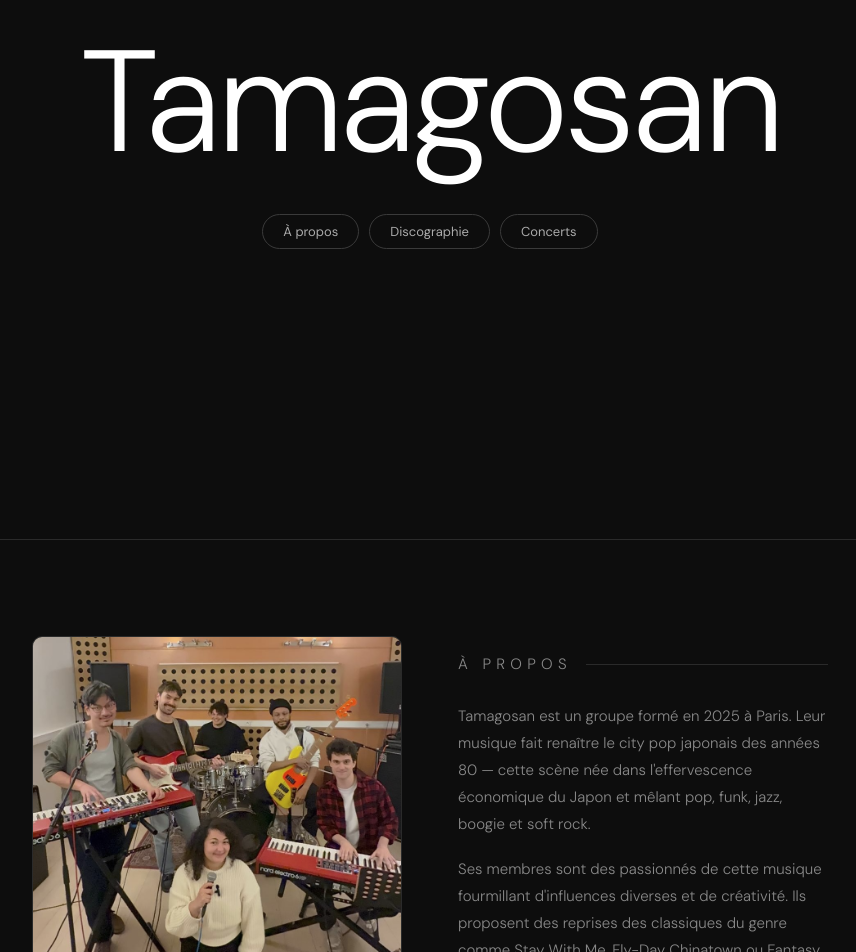
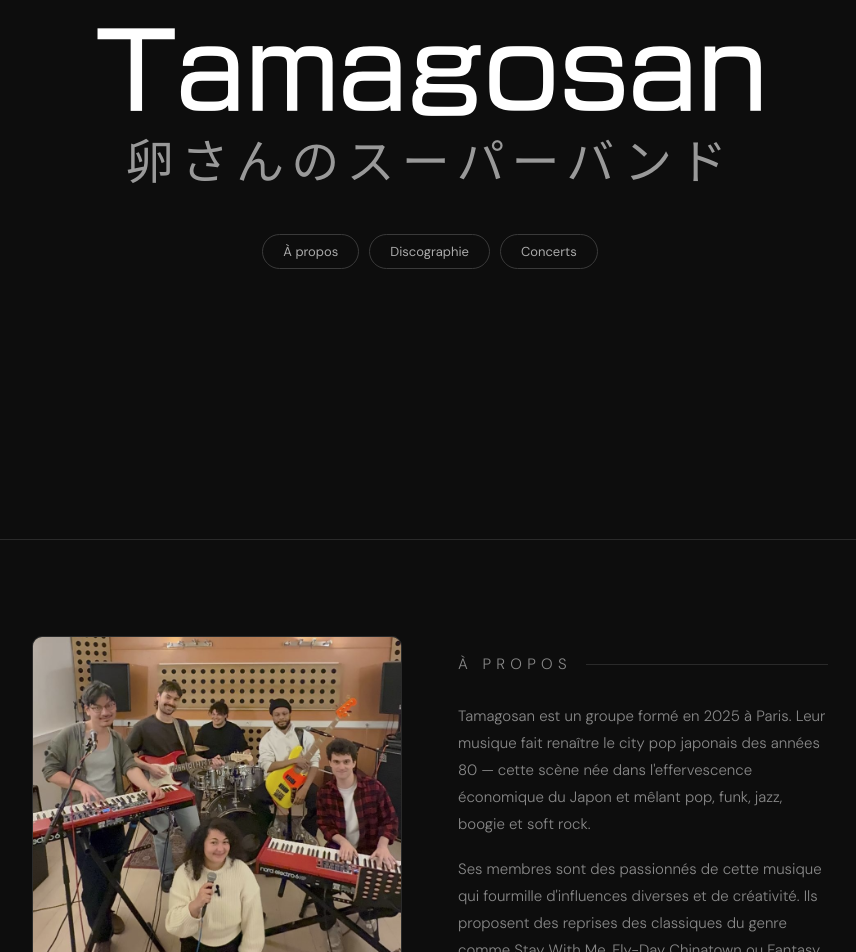
Before and after one commit to vincentprost/tamago, a React (Create React App) app: page / in a window 1280 px wide. Shown: the part 260-1212 px from the top of the page, without its empty margins (210-1066 px from the left). Built offline with nearby package versions, Linux system fonts and the light colour scheme.

Commit message:
add gona font

```diff
--- /dev/null
+++ b/public/fonts/gona/gona.css
@@ -0,0 +1,8 @@
+/* #### Generated By: http://www.cufonfonts.com #### */
+
+    @font-face {
+    font-family: 'S-CID-Gona CID-Gona-DB';
+    font-style: normal;
+    font-weight: normal;
+    src: local('S-CID-Gona CID-Gona-DB'), url('S-CID-Gona-DB.woff') format('woff');
+    }
--- a/public/index.html
+++ b/public/index.html
@@ -3,6 +3,7 @@
   <head>
     <meta charset="utf-8" />
     <link rel="icon" href="%PUBLIC_URL%/logo_tamago.jpg" />
+    <link rel="stylesheet" href="%PUBLIC_URL%/fonts/gona/gona.css" />
     <meta name="viewport" content="width=device-width, initial-scale=1" />
     <meta name="theme-color" content="#000000" />
     <meta
--- a/src/App.js
+++ b/src/App.js
@@ -1,5 +1,6 @@
 import { useState } from 'react';
 import './Tamagosan.css';
+
 
 const members = [
     {
@@ -22,7 +23,7 @@ const members = [
     initials: 'Guiese',
     name: 'Guiseppe Valentine',
     role: 'Guitariste',
-    bio: 'Viré du groupe car il magnétisait trop le public féminin. ',
+    bio: 'Viré du groupe car il magnétisait trodp le public féminin. ',
     instruments: ['Guitare'],
     links: { instagram: '#', spotify: '#' },
   },
@@ -145,9 +146,10 @@ export default function Tamagosan() {
       <section className="hero">
         <div className="hero-content">
           <h1>Tamagosan</h1>
+          <p className="hero-subtitle">卵さんのスーパーバンド</p>
           <nav className="nav-pills">
             <button className="pill" onClick={() => scrollTo('presentation')}>À propos</button>
-            <button className="pill" onClick={() => scrollTo('disco')}>Discographie</button>
+            <button className="pill" onClick={() => scrollTo('videos')}>Discographie</button>
             <button className="pill" onClick={() => scrollTo('shows')}>Concerts</button>
           </nav>
         </div>
@@ -177,7 +179,7 @@ export default function Tamagosan() {
             l'effervescence économique du Japon et mêlant pop, funk, jazz, boogie et soft rock.
           </p>
           <p>
-            Ses membres sont des passionnés de cette musique fourmillant d'influences diverses et de créativité.
+            Ses membres sont des passionnés de cette musique qui fourmille d'influences diverses et de créativité.
            Ils proposent des reprises des classiques du genre comme Stay With Me, Fly-Day Chinatown ou Fantasy.
           </p>
         </div>
@@ -198,8 +200,7 @@ export default function Tamagosan() {
       </section>
 
       {/* Discography */}
-      <section id="disco" className="section">
-        {/*
+      {/*<section id="disco" className="section">
         <p className="section-label">Discographie</p>
         <div className="discography">
           {albums.map((a) => (
@@ -212,7 +213,7 @@ export default function Tamagosan() {
               <span className="album-year">{a.year}</span>
             </div>
           ))}
-        </div>*/}
+        </div>
 
         <p className="section-label" style={{ marginTop: '3rem' }}>Titres</p>
         <div className="track-list">
@@ -224,7 +225,7 @@ export default function Tamagosan() {
             </div>
           ))}
         </div>
-      </section>
+      </section>*/}
 
       {/* Vidéos */}
       <section id="videos" className="section">
--- a/src/Tamagosan.css
+++ b/src/Tamagosan.css
@@ -1,4 +1,5 @@
 @import url('https://fonts.googleapis.com/css2?family=DM+Sans:wght@300;400;500&display=swap');
+
 
 /* ── Reset ── */
 *, *::before, *::after { box-sizing: border-box; margin: 0; padding: 0; }
@@ -470,3 +471,21 @@
   display: block;
   background: #000;
 }
+
+
+.hero-subtitle {
+  font-size: clamp(2rem, 5vw, 3rem);
+  font-weight: 300;
+  color: #999;
+  letter-spacing: 0.15em;
+  margin-top: 1rem;
+}
+
+.hero h1 {
+  font-family: 'S-CID-Gona CID-Gona-DB', sans-serif;
+  font-size: clamp(3rem, 9vw, 6rem);
+  font-weight: 300;
+  line-height: 1;
+  color: #ffffff;
+  letter-spacing: -0.03em;
+}
```
Also changed, not shown: public/fonts/gona/example.html (added, +16 -0 lines), public/fonts/gona/S-CID-Gona-DB.woff (added).
